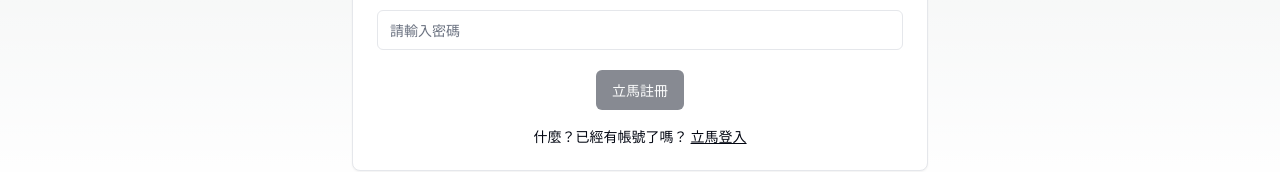
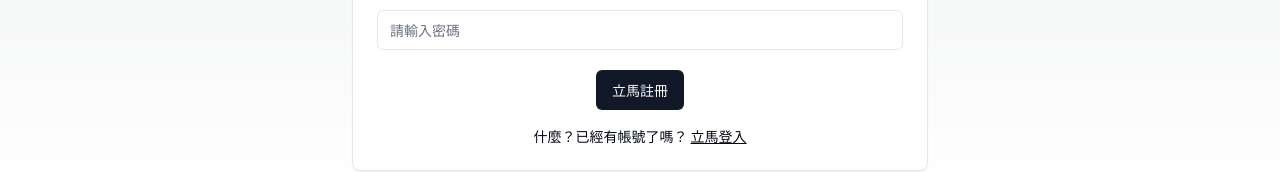
Before and after one commit to lashawty/Shawty, a Next.js app: page /register in a window 1280 px wide. Shown: the part 765-937 px from the top of the page. Built offline with nearby package versions, Linux system fonts and the light colour scheme; no server answers.

Commit message:
remove disabled button

```diff
--- a/src/app/register/page.tsx
+++ b/src/app/register/page.tsx
@@ -28,7 +28,7 @@ type Field = {
 
 export default function RegisterForm() {
     const {uid} = useContext(AuthContext);
-    const {form, onSubmit, isDisabled} = useRegisterForm();
+    const {form, onSubmit} = useRegisterForm();
     const districtOptions = City.getDistrictOptions(form.getValues("city"))
     const fields: Field[] = [
         {
@@ -142,7 +142,7 @@ export default function RegisterForm() {
                                     )
                                 })
                             }
-                            <Button disabled={isDisabled} type="submit">立馬註冊</Button>
+                            <Button type="submit">立馬註冊</Button>
                         </form>
                     </Form>
                     <div className="mt-4 text-center text-sm">
```
